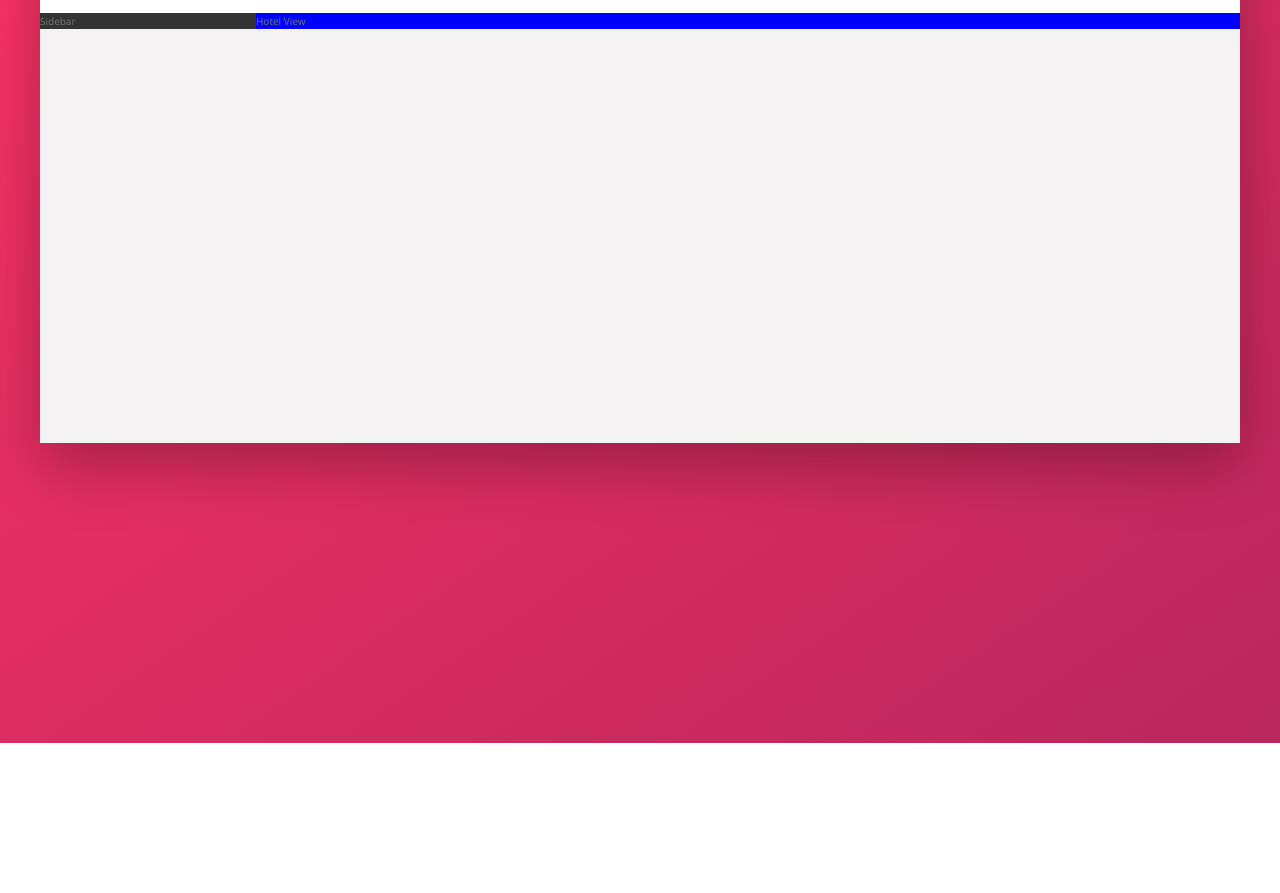
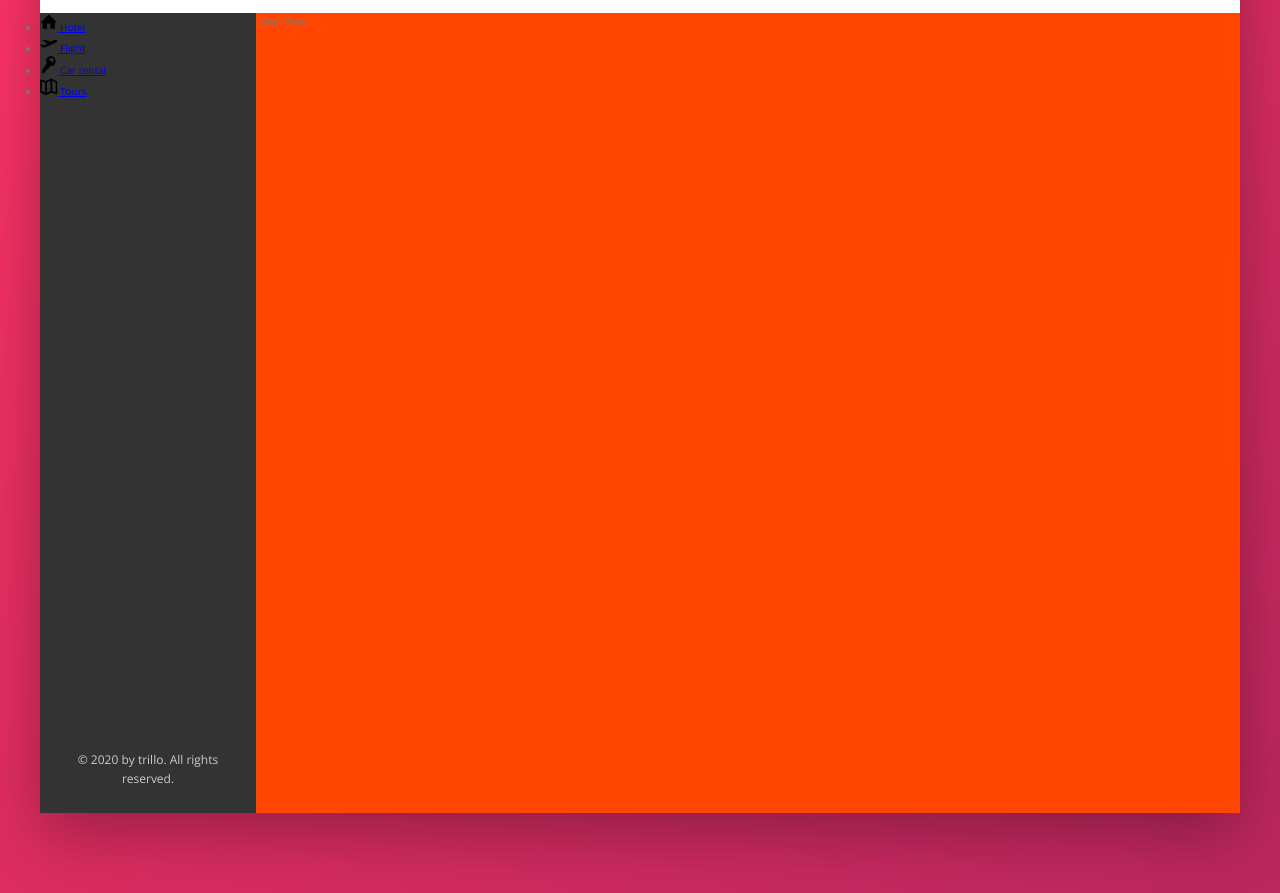
Before and after one commit to vidisharaut/Trillo, a website: page index.html in a window 1280 px wide. Shown: the part 137-1030 px from the top of the page. Before the commit the page ends 880 px from the top, so only its background shows below. Drawn offline with nearby package versions, Linux system fonts and the light colour scheme.

Commit message:
Building the navigation - part 1

```diff
--- a/index.html
+++ b/index.html
@@ -63,7 +63,46 @@
       </header>
       <div class="content">
         <nav class="sidebar">
-          Sidebar
+          <ul class="side-nav">
+            <li class="side-nav__item">
+              <a href="#" class="side-nav__link">
+                <svg class="side-nav__icon">
+                  <use xlink:href="img/sprite.svg#icon-home"></use>
+                </svg>
+                <span>Hotel</span>
+              </a>
+            </li>
+            <li class="side-nav__item">
+              <a href="#" class="side-nav__link">
+                <svg class="side-nav__icon">
+                  <use
+                    xlink:href="img/sprite.svg#icon-aircraft-take-off"
+                  ></use>
+                </svg>
+                <span>Flight</span>
+              </a>
+            </li>
+            <li class="side-nav__item">
+              <a href="#" class="side-nav__link">
+                <svg class="side-nav__icon">
+                  <use xlink:href="img/sprite.svg#icon-key"></use>
+                </svg>
+                <span>Car rental</span>
+              </a>
+            </li>
+            <li class="side-nav__item">
+              <a href="#" class="side-nav__link">
+                <svg class="side-nav__icon">
+                  <use xlink:href="img/sprite.svg#icon-map"></use>
+                </svg>
+                <span>Tours</span>
+              </a>
+            </li>
+          </ul>
+
+          <div class="legal">
+            &copy; 2020 by trillo. All rights reserved.
+          </div>
         </nav>
         <main class="hotel-view">
           Hotel View
--- a/sass/_components.scss
+++ b/sass/_components.scss
@@ -110,3 +110,25 @@
     margin-right: 1rem;
   }
 }
+
+/*************** SIDE NAVIGATION ***************/
+.side-nav {
+  &__item {
+  }
+
+  &__link {
+  }
+
+  &__icon {
+    width: 1.75rem;
+    height: 1.75rem;
+  }
+}
+
+/*************** LEGAL TEXT ***************/
+.legal {
+  font-size: 1.2rem;
+  text-align: center;
+  padding: 2.5rem;
+  color: var(--color-grey-light-4);
+}
--- a/sass/_layout.scss
+++ b/sass/_layout.scss
@@ -25,9 +25,14 @@
 .sidebar {
   background-color: var(--color-grey-dark-1);
   flex: 0 0 18%;
+
+  display: flex;
+  flex-direction: column;
+  justify-content: space-between;
 }
 
 .hotel-view {
-  background-color: blue;
+  background-color: orangered;
+  height: 80rem;
   flex: 1;
 }
```
Also changed, not shown: css/style.css.
